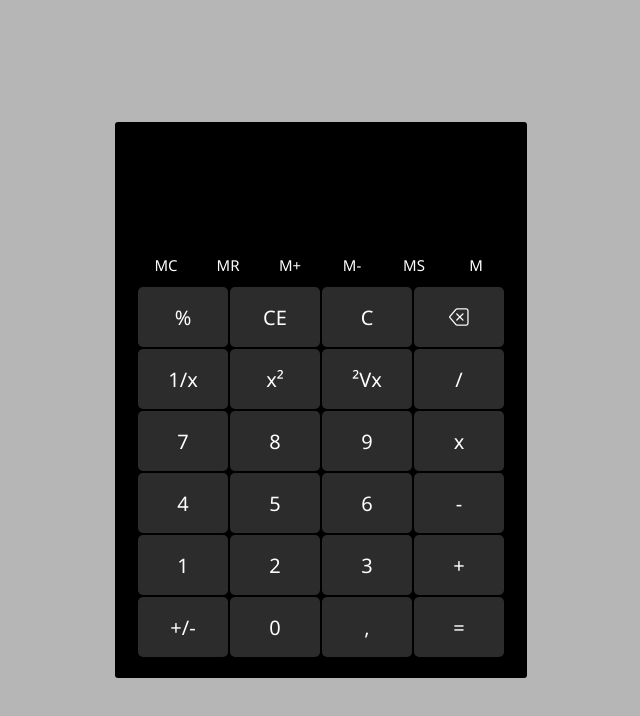
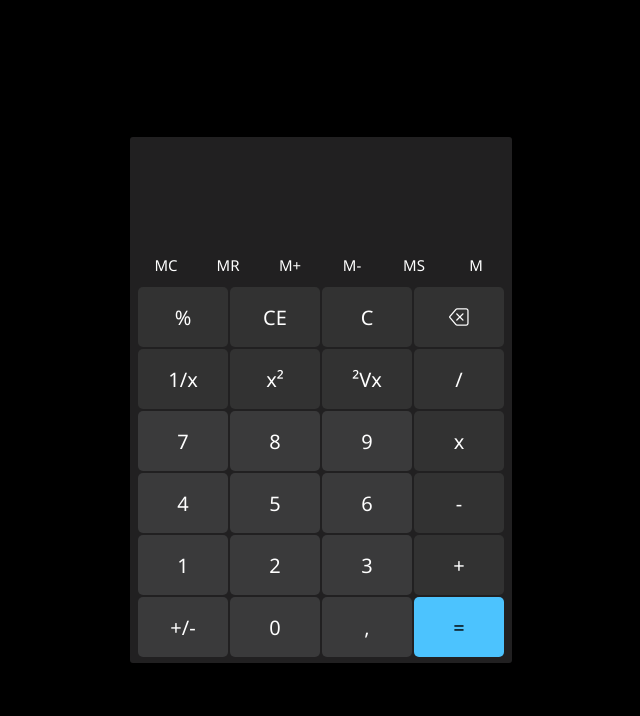
Before and after one commit to sikadali/wincalc, a plain HTML site: page index.html in a window 1280 px wide. Shown: the whole page, without its empty margins (319-959 px from the left). Drawn offline with nearby package versions, Linux system fonts and the light colour scheme.

Commit message:
hovering, correct colors

```diff
--- a/index.html
+++ b/index.html
@@ -35,12 +35,12 @@
                     <button>6</button> <button class="darker">-</button>
                 </div>
                 <div class="row">
-                    <button >1</button> <button>2</button>
+                    <button>1</button> <button>2</button>
                     <button>3</button> <button class="darker">+</button>
                 </div>
                 <div class="row">
-                    <button class="lighter">+/-</button> <button class="lighter">0</button>
-                    <button class="lighter">,</button> <button class="equal">=</button>
+                    <button>+/-</button> <button>0</button>
+                    <button>,</button> <button class="equal">=</button>
                 </div>
             </div>
 
--- a/style.css
+++ b/style.css
@@ -8,15 +8,15 @@
 .container {
     width: 100%;
     height: 100vh;
-    background: rgb(182, 182, 182);
+    background: rgb(0, 0, 0);
     display: flex;
     align-items: center;
     justify-content: center;
 }
 
 .calculator {
-    background: black;
-    padding: 20px;
+    background: #212021;
+    padding: 5px;
     border-radius: 3px;
 }
 
@@ -32,10 +32,16 @@
     width: 90px;
     height : 60px;
     border-radius: 5px;
-    background: rgb(44, 44, 44);
+    background: #3a3a3b;
     font-size: 20px;
     color: #fff;
     margin: 1px;
+}
+
+.display {
+    display: flex;
+    justify-content: flex-end;
+    margin: 20px 0;
 }
 
 .display + div button{
@@ -43,12 +49,6 @@
     width: 60px;
     height : 40px;
     font-size: 15px
-}
-
-.display {
-    display: flex;
-    justify-content: flex-end;
-    margin: 20px 0;
 }
 
 .display input {
@@ -68,3 +68,22 @@
     box-shadow: none;
     background: transparent;
 }
+
+.calculator .darker {
+    background: #323232;
+}
+.calculator .equal {
+    background: #4cc3fe;
+    color: black;
+}
+
+.calculator button:hover {
+    background: #323232;
+}
+.calculator .darker:hover {
+    background: #3a3a3b;
+}
+.calculator .equal:hover {
+    background: #49b1e9;
+    color: black;
+}
```
